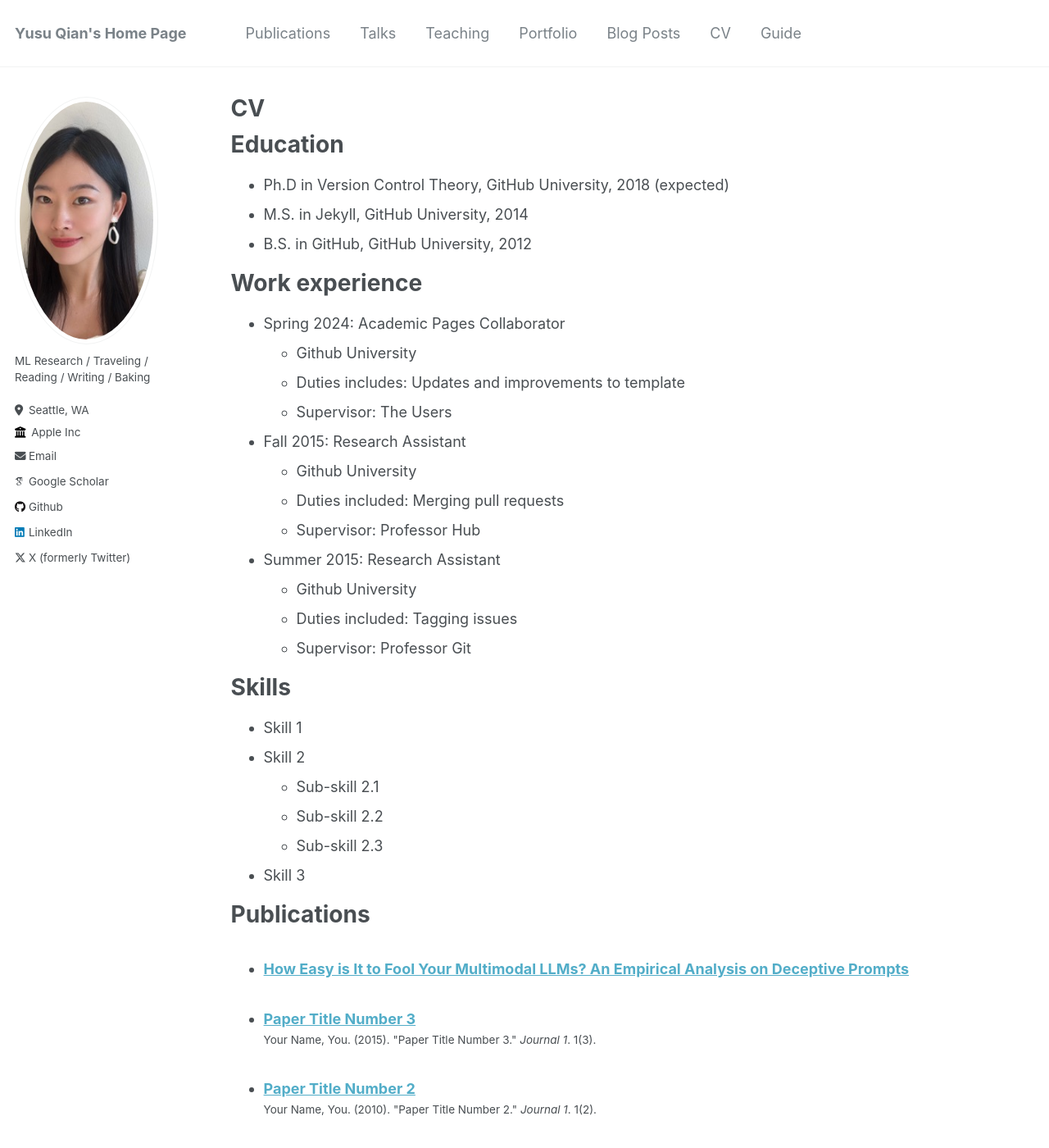
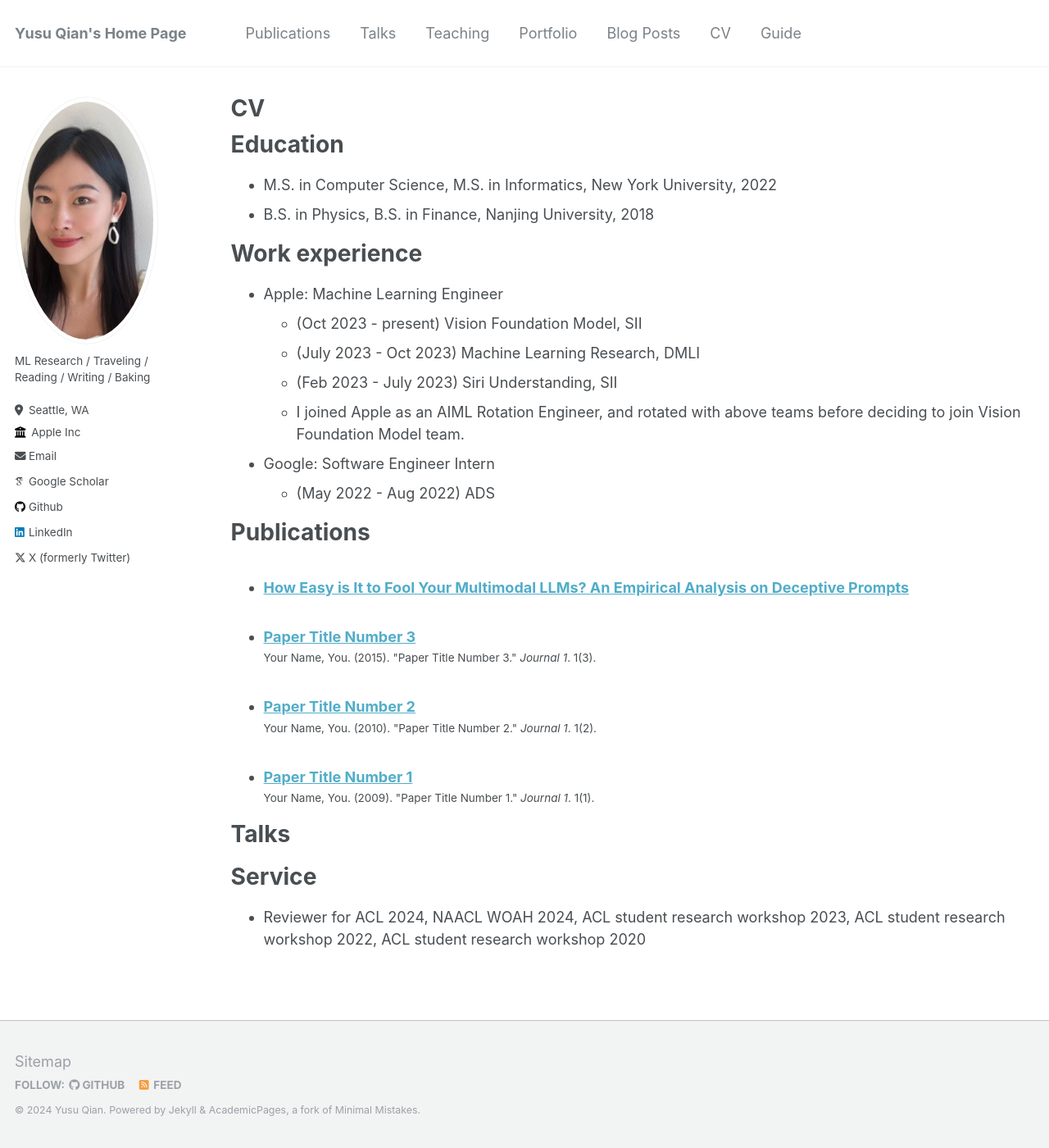
Before and after one commit to sueqian6/sueqian6.github.io, a Jekyll site: the page built from _pages/cv.md, in a window 1280 px wide and 1400 px high. Shown: the whole window at 82% size. Built offline with Jekyll 4.4.1, drawn with Linux system fonts in a browser that asks for light colours; some web fonts are replaced; a file with an impossible date is left out; some of the changed text lies outside the part shown.

Commit message:
Update cv.md

```diff
--- a/_pages/cv.md
+++ b/_pages/cv.md
@@ -11,35 +11,19 @@ redirect_from:
 
 Education
 ======
-* Ph.D in Version Control Theory, GitHub University, 2018 (expected)
-* M.S. in Jekyll, GitHub University, 2014
-* B.S. in GitHub, GitHub University, 2012
+* M.S. in Computer Science, M.S. in Informatics, New York University, 2022
+* B.S. in Physics, B.S. in Finance, Nanjing University, 2018
 
 Work experience
 ======
-* Spring 2024: Academic Pages Collaborator
-  * Github University
-  * Duties includes: Updates and improvements to template
-  * Supervisor: The Users
+* Apple: Machine Learning Engineer
+  * (Oct 2023 - present) Vision Foundation Model, SII
+  * (July 2023 - Oct 2023) Machine Learning Research, DMLI
+  * (Feb 2023 - July 2023) Siri Understanding, SII
+  * I joined Apple as an AIML Rotation Engineer, and rotated with above teams before deciding to join Vision Foundation Model team.
 
-* Fall 2015: Research Assistant
-  * Github University
-  * Duties included: Merging pull requests
-  * Supervisor: Professor Hub
-
-* Summer 2015: Research Assistant
-  * Github University
-  * Duties included: Tagging issues
-  * Supervisor: Professor Git
-
-Skills
-======
-* Skill 1
-* Skill 2
-  * Sub-skill 2.1
-  * Sub-skill 2.2
-  * Sub-skill 2.3
-* Skill 3
+* Google: Software Engineer Intern
+  * (May 2022 - Aug 2022) ADS
 
 Publications
 ======
@@ -53,12 +37,6 @@ Talks
     {% include archive-single-talk-cv.html  %}
   {% endfor %}</ul>
 
-Teaching
+Service
 ======
-  <ul>{% for post in site.teaching reversed %}
-    {% include archive-single-cv.html %}
-  {% endfor %}</ul>
-
-Service and leadership
-======
-* Currently signed in to 43 different slack teams
+* Reviewer for ACL 2024, NAACL WOAH 2024, ACL student research workshop 2023, ACL student research workshop 2022, ACL student research workshop 2020
```
